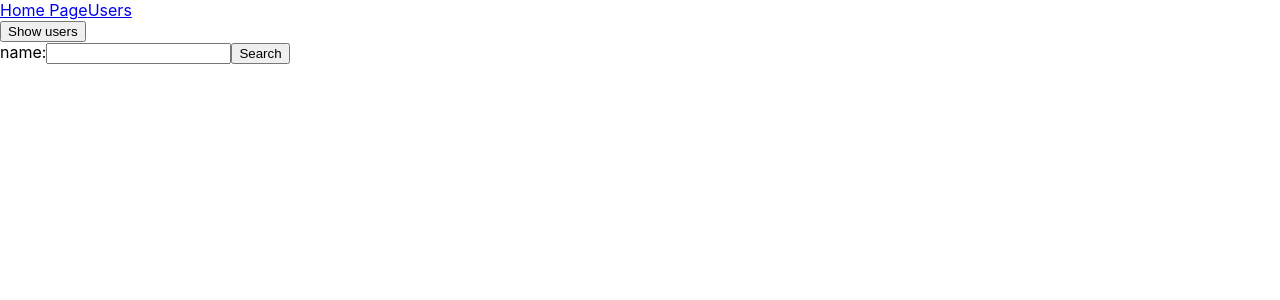
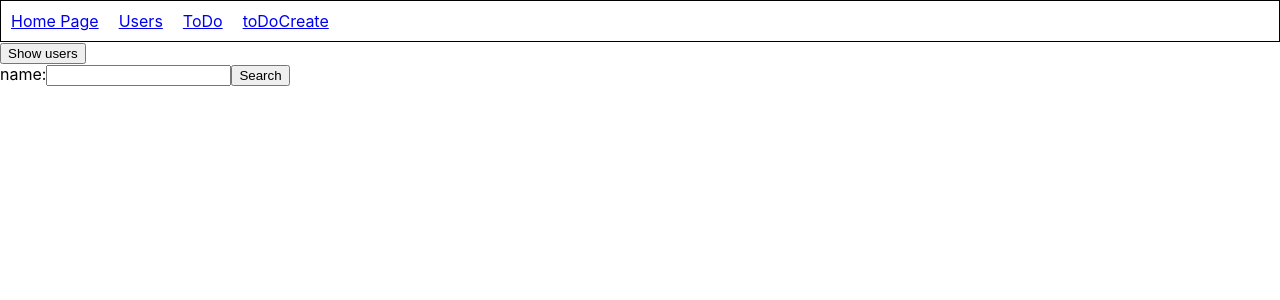
Before and after one commit to Leo041085/practic-react, a React (Create React App) app: page /practic-react/users-list in a window 1280 px wide. Shown: the top 300 px of the page. Built offline with nearby package versions, Linux system fonts and the light colour scheme.

Commit message:
redux toolkit

```diff
--- a/package.json
+++ b/package.json
@@ -4,6 +4,7 @@
   "private": true,
   "homepage": "https://Leo041085.github.io/practic-react/",
   "dependencies": {
+    "@reduxjs/toolkit": "^1.9.5",
     "@testing-library/jest-dom": "^5.16.3",
     "@testing-library/react": "^12.1.4",
     "@testing-library/user-event": "^13.5.0",
@@ -12,6 +13,7 @@
     "nanoid": "^4.0.2",
     "react": "^18.1.0",
     "react-dom": "^18.1.0",
+    "react-redux": "^8.1.1",
     "react-router-dom": "^6.14.2",
     "react-scripts": "5.0.1",
     "styled-components": "^5.3.11",
--- /dev/null
+++ b/src/Store/ToDos/Slice.js
@@ -0,0 +1,52 @@
+import {createSlice, nanoid} from '@reduxjs/toolkit'
+
+const initialState = {
+    toDo: [],
+
+}
+
+const toDoSlice = createSlice({
+    name: 'toDo',
+    initialState,
+    //initialState: {x: initialState.toDo}
+    reducers:{
+        // createToDo: ()=>{}
+        // createToDo: function(){}
+
+        // createToDo(state, {payload}){
+        //     state.toDo.push(payload)
+        // },
+        createToDo:{
+            reducer(state, {payload}){
+                state.toDo.push(payload)
+            },
+            prepare:(nameToDo)=>{
+                return{
+                    payload:{
+                        name: nameToDo,
+                        completed: false,
+                        id: nanoid()
+                    }
+                }
+            },
+        },
+
+
+        deleteToDo(state, {payload}){
+            state.toDo = state.toDo.filter(toDo => toDo.id !== payload)
+        },
+                                //3
+        changeCompleted(state, {payload}){
+            state.toDo = state.toDo.map(toDo => {
+                return toDo.id === payload ? {...toDo, completed: !toDo.completed} : toDo
+                // if(toDo.id === payload){
+                //     return {...toDo, completed: !toDo.completed}
+                // }else{
+                //     return toDo
+                // }
+            })
+        }
+    }
+})
+export const {createToDo, deleteToDo, changeCompleted}= toDoSlice.actions;
+export const toDoReducer = toDoSlice.reducer;
--- /dev/null
+++ b/src/Store/store.js
@@ -0,0 +1,10 @@
+import { configureStore } from "@reduxjs/toolkit";
+import { toDoReducer } from "./ToDos/Slice";
+
+const store = configureStore({
+    reducer:{
+        toDo: toDoReducer
+    }
+
+})
+export default store;
--- a/src/components/App.jsx
+++ b/src/components/App.jsx
@@ -5,6 +5,8 @@ import UserDetailsPage from 'pages/UserDetailsPage';
 import HomePage from 'pages/HomePage';
 // import Header from './Header';
 import Layout from 'layout/Layout';
+import { ToDoPage } from 'pages/ToDoPage';
+import { CreateToDoPage } from 'pages/CreateToDoPage';
 
 function App() {
   return (
@@ -14,6 +16,8 @@ function App() {
           <Route index element={<HomePage />} />
           <Route path="users-list" element={<UsersPage />} />
           <Route path="users-list/:id" element={<UserDetailsPage />} />{' '}
+          <Route path="toDo" element={<ToDoPage />} />
+          <Route path="toDo/create" element={<CreateToDoPage />} />
         </Route>
       </Routes>
     </>
--- a/src/components/Header.jsx
+++ b/src/components/Header.jsx
@@ -1,12 +1,15 @@
 import { NavLink } from 'react-router-dom';
+import { NavStyled } from './HeaderSyled';
 
 function Header() {
   return (
     <header>
-      <nav>
+      <NavStyled>
         <NavLink to="/">Home Page</NavLink>
         <NavLink to="/users-list">Users</NavLink>
-      </nav>
+        <NavLink to="/toDo">ToDo</NavLink>
+        <NavLink to="/toDo/create">toDoCreate</NavLink>
+      </NavStyled>
     </header>
   );
 }
--- /dev/null
+++ b/src/components/HeaderSyled.js
@@ -0,0 +1,8 @@
+import styled from 'styled-components'
+
+export const NavStyled = styled.nav`
+    display: flex;
+    gap: 20px;
+    padding: 10px;
+    border: 1px solid black;
+`
--- a/src/index.js
+++ b/src/index.js
@@ -3,9 +3,13 @@ import ReactDOM from 'react-dom/client';
 import App from 'components/App';
 import './index.css';
 import { BrowserRouter } from 'react-router-dom';
+import { Provider } from 'react-redux';
+import  store  from 'Store/store';
 
 ReactDOM.createRoot(document.getElementById('root')).render(
-  <BrowserRouter basename="/practic-react">
-    <App />
-  </BrowserRouter>
+  <Provider store={store}>
+    <BrowserRouter basename="/practic-react">
+      <App />
+    </BrowserRouter>
+  </Provider>
 );
--- /dev/null
+++ b/src/pages/CreateToDoPage.jsx
@@ -0,0 +1,28 @@
+import { createToDo } from 'Store/ToDos/Slice';
+//import { nanoid } from 'nanoid';
+import React from 'react';
+import { useDispatch } from 'react-redux';
+
+
+
+export const CreateToDoPage = () => {
+    const dispatch = useDispatch();
+
+    const handlerOnSubmit = (evt)=>{
+        evt.preventDefault();
+        const toDoValue = evt.target[0].value
+        //elements.toDo.value
+        // dispatch(createToDo({name: toDoValue, id: nanoid(), completed: false}));
+        dispatch(createToDo(toDoValue));
+
+    }
+
+  return (
+    <>
+      <form onSubmit = {handlerOnSubmit}>
+        <input type="text" name = "toDo"/>
+        <button type="submit">Button</button>
+      </form>
+    </>
+  );
+};
--- /dev/null
+++ b/src/pages/ToDoPage.jsx
@@ -0,0 +1,14 @@
+import React from 'react';
+import { useSelector } from 'react-redux';
+
+export const ToDoPage = () => {
+  const { toDo } = useSelector(state => state.toDo);
+  console.log(toDo);
+  return (
+    <ul>
+      {toDo.map(toDo => {
+        return <li>{toDo.name}</li>;
+      })}
+    </ul>
+  );
+};
```
Also changed, not shown: 1 other file (tests, documents, lock files or other folders).
